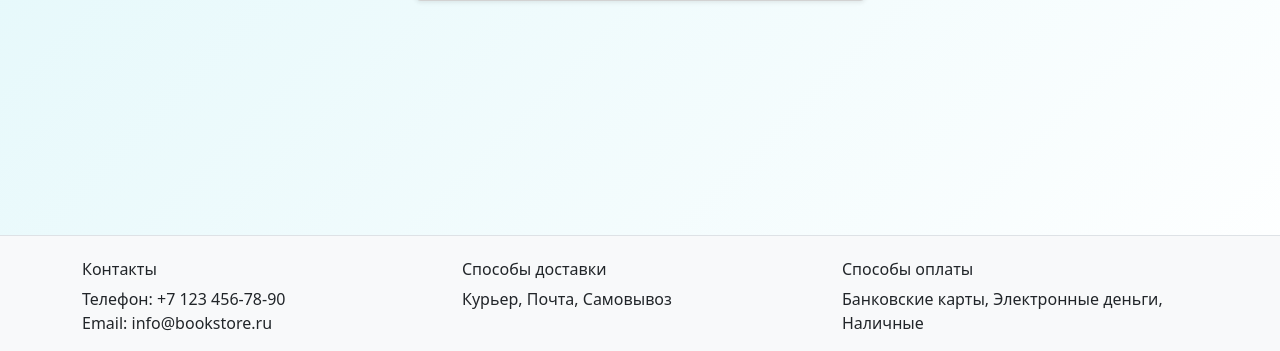
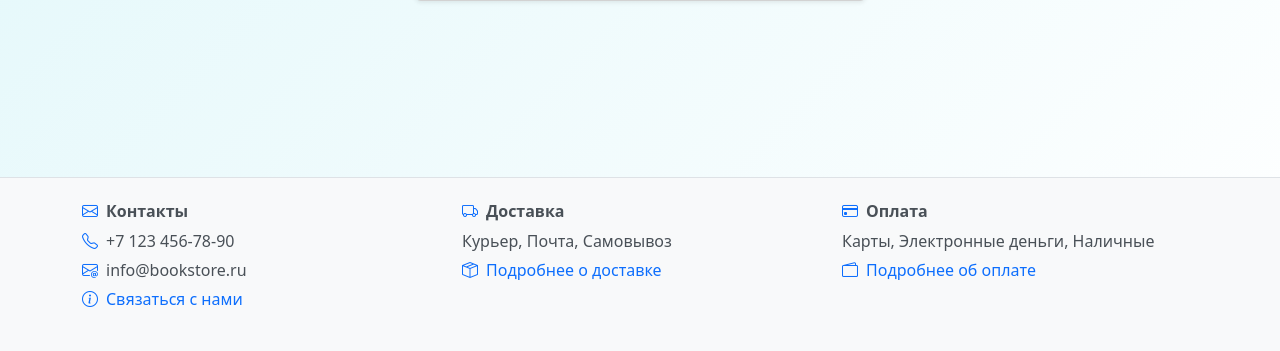
Before and after one commit to DeatheDis/web_shop_books, a Flask app: page /login in a window 1280 px wide. Shown: the part 449-800 px from the top of the page. Run offline with Flask 3, Linux system fonts and the light colour scheme; parts of the project's set-up code (start-up, migrations or seed data) failed here and were passed over.

Commit message:
Updated footer Added footer pages Added uploading books to the database Removed secret.html Added buttons while login

```diff
--- a/app/__init__.py
+++ b/app/__init__.py
@@ -3,8 +3,10 @@ from flask_login import LoginManager
 
 from config import settings
 from app.blueprints.index import main_blueprint
+from app.blueprints.public_info import public_info_blueprint
 from db.database import init_db, session_scope
 from db.models import User
+from utils.book_loader import add_books_to_db
 
 
 login_manager = LoginManager()
@@ -23,8 +25,9 @@ def create_app():
     init_db()
     app = Flask(__name__)
     app.config['SECRET_KEY'] = settings.SECRET_KEY
-
+    add_books_to_db()
     login_manager.init_app(app)
     login_manager.login_view = 'login'
     app.register_blueprint(main_blueprint)
+    app.register_blueprint(public_info_blueprint)
     return app
--- a/app/blueprints/index/routes.py
+++ b/app/blueprints/index/routes.py
@@ -6,12 +6,6 @@ from db.database import session_scope
 from db.models import User
 
 from . import main_blueprint
-
-
-@main_blueprint.route('/secret')
-@login_required
-def secret():
-    return render_template('secret.html', name=current_user.name)
 
 
 @main_blueprint.route('/')
@@ -52,7 +46,7 @@ def login():
             user = session.query(User).filter_by(email=form.email.data).first()
             if user and check_password_hash(user.password_hash, form.password.data):
                 login_user(user=user)
-                return redirect(url_for('index.secret'))
+                return redirect(url_for('index.main'))
         flash('Login failed.', 'danger')
     return render_template('login.html', form=form)
 
@@ -60,4 +54,4 @@ def login():
 @main_blueprint.route('/logout')
 def logout():
     logout_user()
-    return redirect(url_for('index.login'))
+    return redirect(url_for('index.main'))
--- a/app/templates/base.html
+++ b/app/templates/base.html
@@ -9,12 +9,44 @@
   </title>
 
   <link href="https://cdn.jsdelivr.net/npm/bootstrap@5.3.3/dist/css/bootstrap.min.css" rel="stylesheet" />
-
+  <link href="https://cdn.jsdelivr.net/npm/bootstrap-icons@1.10.5/font/bootstrap-icons.css" rel="stylesheet">
   <style>
     body {
       background: linear-gradient(135deg, #e0f7fa, #ffffff);
       margin: 0;
     }
+
+      .footer {
+    background-color: #f8f9fa;
+    border-top: 1px solid #dee2e6;
+    color: #495057;
+  }
+
+  .footer a {
+    color: #0d6efd;
+    text-decoration: none;
+    font-weight: 500;
+  }
+
+  .footer a:hover {
+    text-decoration: underline;
+    color: #0a58ca;
+  }
+
+  .footer-icon {
+    margin-right: 8px;
+    color: #0d6efd;
+  }
+
+  .footer h6 {
+    font-weight: 600;
+    margin-bottom: 0.5rem;
+  }
+
+  .footer p {
+    margin-bottom: 0.3rem;
+  }
+
   </style>
 
   {% block extra_style %}{% endblock %}
@@ -41,26 +73,36 @@
     {% block content %}{% endblock %}
   </main>
 
-  <!-- Футер -->
-  <footer class="border-top pt-4 mt-auto bg-light">
+<footer class="footer py-4 mt-auto">
   <div class="container">
     <div class="row text-center text-md-start">
-        <div class="col-md-4 mb-3 mb-md-0">
-          <h6>Контакты</h6>
-          <p>Телефон: +7 123 456-78-90<br />Email: info@bookstore.ru</p>
+
+      <div class="col-md-4 mb-3">
+        <h6><i class="bi bi-envelope footer-icon"></i>Контакты</h6>
+        <p><i class="bi bi-telephone footer-icon"></i>+7 123 456-78-90</p>
+        <p><i class="bi bi-envelope-at footer-icon"></i>info@bookstore.ru</p>
+        <a href="{{ url_for('public_info.contacts') }}"><i class="bi bi-info-circle footer-icon"></i>Связаться с нами</a>
       </div>
-        <div class="col-md-4 mb-3 mb-md-0">
-          <h6>Способы доставки</h6>
+
+      <div class="col-md-4 mb-3">
+        <h6><i class="bi bi-truck footer-icon"></i>Доставка</h6>
         <p>Курьер, Почта, Самовывоз</p>
+        <a href="{{ url_for('public_info.delivery') }}"><i class="bi bi-box-seam footer-icon"></i>Подробнее о доставке</a>
       </div>
-        <div class="col-md-4">
-          <h6>Способы оплаты</h6>
-          <p>Банковские карты, Электронные деньги, Наличные</p>
+
+      <div class="col-md-4 mb-3">
+        <h6><i class="bi bi-credit-card footer-icon"></i>Оплата</h6>
+        <p>Карты, Электронные деньги, Наличные</p>
+        <a href="{{ url_for('public_info.payment') }}"><i class="bi bi-wallet2 footer-icon"></i>Подробнее об оплате</a>
       </div>
+
     </div>
   </div>
 </footer>
 
+
+
+
   <script src="https://cdn.jsdelivr.net/npm/bootstrap@5.3.3/dist/js/bootstrap.bundle.min.js"></script>
 </body>
 </html>
--- a/db/models.py
+++ b/db/models.py
@@ -21,8 +21,9 @@ class User(Base, UserMixin):
 class Book(Base):
     __tablename__ = 'books'
     id: int = Column(Integer, primary_key=True)
-    name: str = Column(String(length=80))
+    title: str = Column(String(length=80))
     author: str = Column(String(length=80))
+    year: int = Column(Integer)
     price: float = Column(Float)
     genre: str = Column(String(length=80))
     cover: str = Column(String(length=80))
```
Also changed, not shown: app/templates/index.html (+8 -2 lines), utils/book_loader.py (added, +24 -0 lines), 1 other file. Lines whose indentation alone changed are shown as unchanged.
